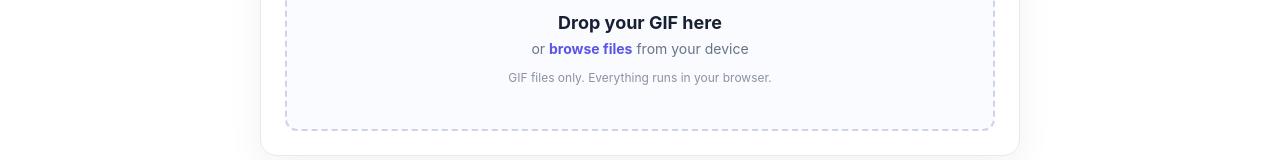
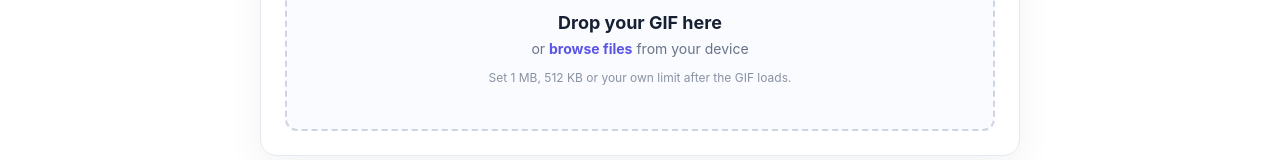
Before and after one commit to syz996/gifsmall, a Next.js app: page /reduce-gif-size in a window 1280 px wide. Shown: the part 487-647 px from the top of the page. Built offline with nearby package versions, Linux system fonts and the light colour scheme.

Commit message:
Enhance UploadZone with file size limit hint
Added a hint to the UploadZone component for file size limits.

```diff
--- a/app/reduce-gif-size/ReduceTool.tsx
+++ b/app/reduce-gif-size/ReduceTool.tsx
@@ -174,7 +174,7 @@ export default function ReduceTool() {
 
   return (
     <section className="resizer-tool" aria-label="GIF size reducer">
-      <UploadZone onFile={handleFile} busy={busy} />
+      <UploadZone onFile={handleFile} busy={busy}  hint="Set 1 MB, 512 KB or your own limit after the GIF loads." />
 
       {file && (
         <div className="controls">
```
